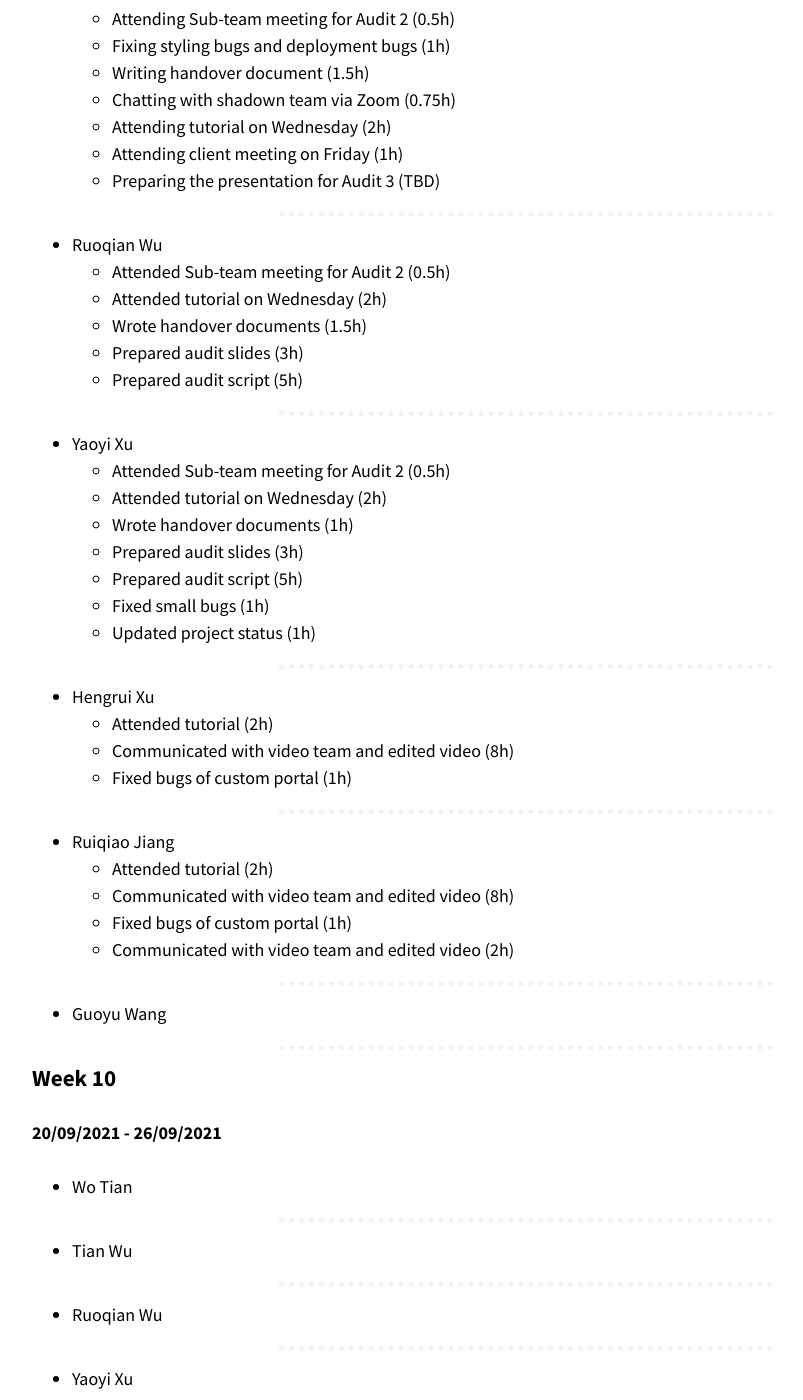
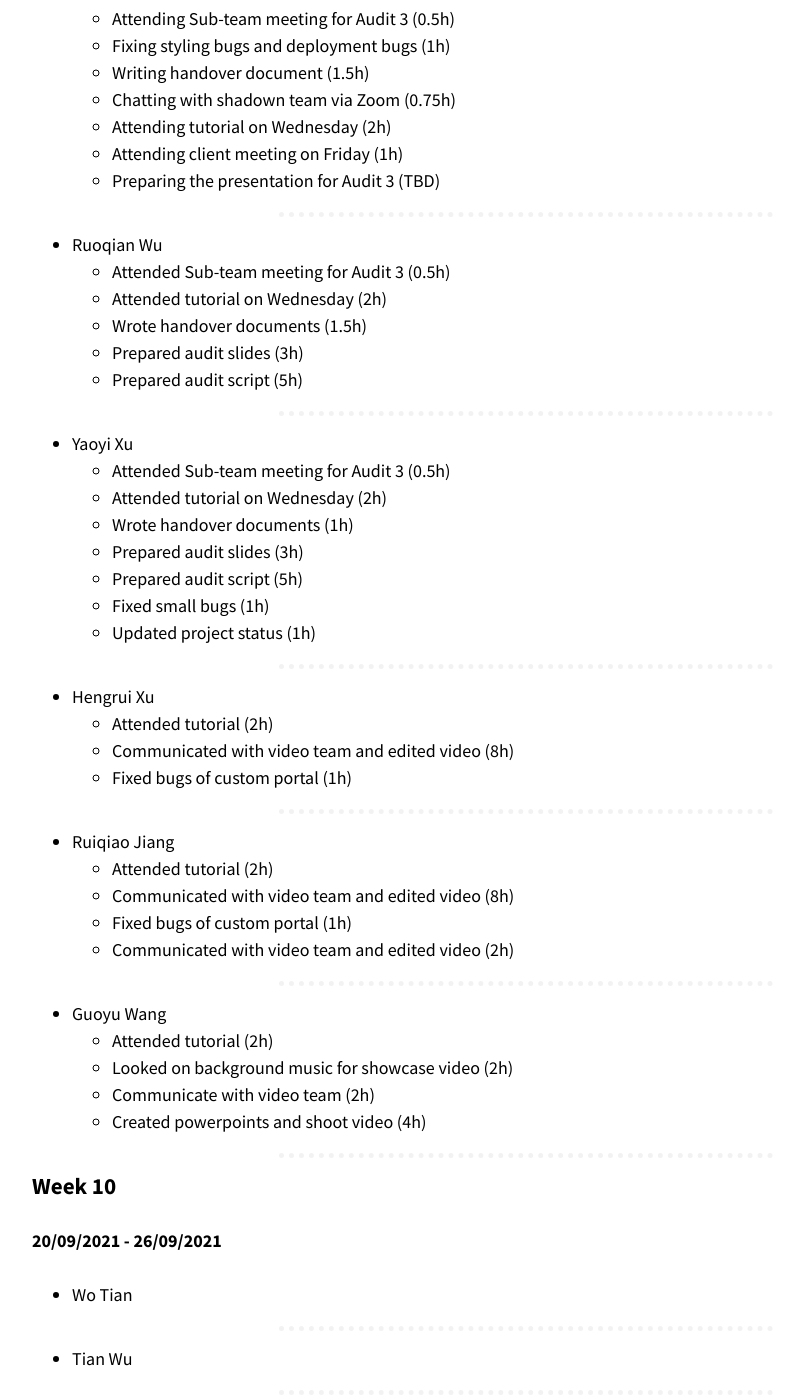
Before and after one commit to optofab/optofab.github.io, a Jekyll site: the page built from work_records.md, in a window 1280 px wide and 1400 px high, scrolled down 17689 px. Shown: the whole window, without its empty margins (114-917 px from the left). Built offline with Jekyll 4.4.1, drawn with Linux system fonts in a browser that asks for light colours; nearby versions of some CDN libraries; emoji names are drawn with the system emoji font.

Commit message:
Update work_records.md

```diff
--- a/work_records.md
+++ b/work_records.md
@@ -724,7 +724,7 @@ _[Don't forget to add hours for each of the work you've done. This line will be
 
 - Tian Wu
 
-  - Attending Sub-team meeting for Audit 2 (0.5h)
+  - Attending Sub-team meeting for Audit 3 (0.5h)
   - Fixing styling bugs and deployment bugs (1h)
   - Writing handover document (1.5h)
   - Chatting with shadown team via Zoom (0.75h)
@@ -735,7 +735,7 @@ _[Don't forget to add hours for each of the work you've done. This line will be
 <hr class="hr-dotted">
 
 - Ruoqian Wu
-  - Attended Sub-team meeting for Audit 2 (0.5h)
+  - Attended Sub-team meeting for Audit 3 (0.5h)
   - Attended tutorial on Wednesday (2h)
   - Wrote handover documents (1.5h)
   - Prepared audit slides (3h)
@@ -744,7 +744,7 @@ _[Don't forget to add hours for each of the work you've done. This line will be
 <hr class="hr-dotted">
 
 - Yaoyi Xu
-  - Attended Sub-team meeting for Audit 2 (0.5h)
+  - Attended Sub-team meeting for Audit 3 (0.5h)
   - Attended tutorial on Wednesday (2h)
   - Wrote handover documents (1h)
   - Prepared audit slides (3h)
@@ -772,6 +772,10 @@ _[Don't forget to add hours for each of the work you've done. This line will be
 <hr class="hr-dotted">
 
 - Guoyu Wang
+  - Attended tutorial (2h)
+  - Looked on background music for showcase video (2h)
+  - Communicate with video team (2h)
+  - Created powerpoints and shoot video (4h)
 
 <hr class="hr-dotted">
 
```
